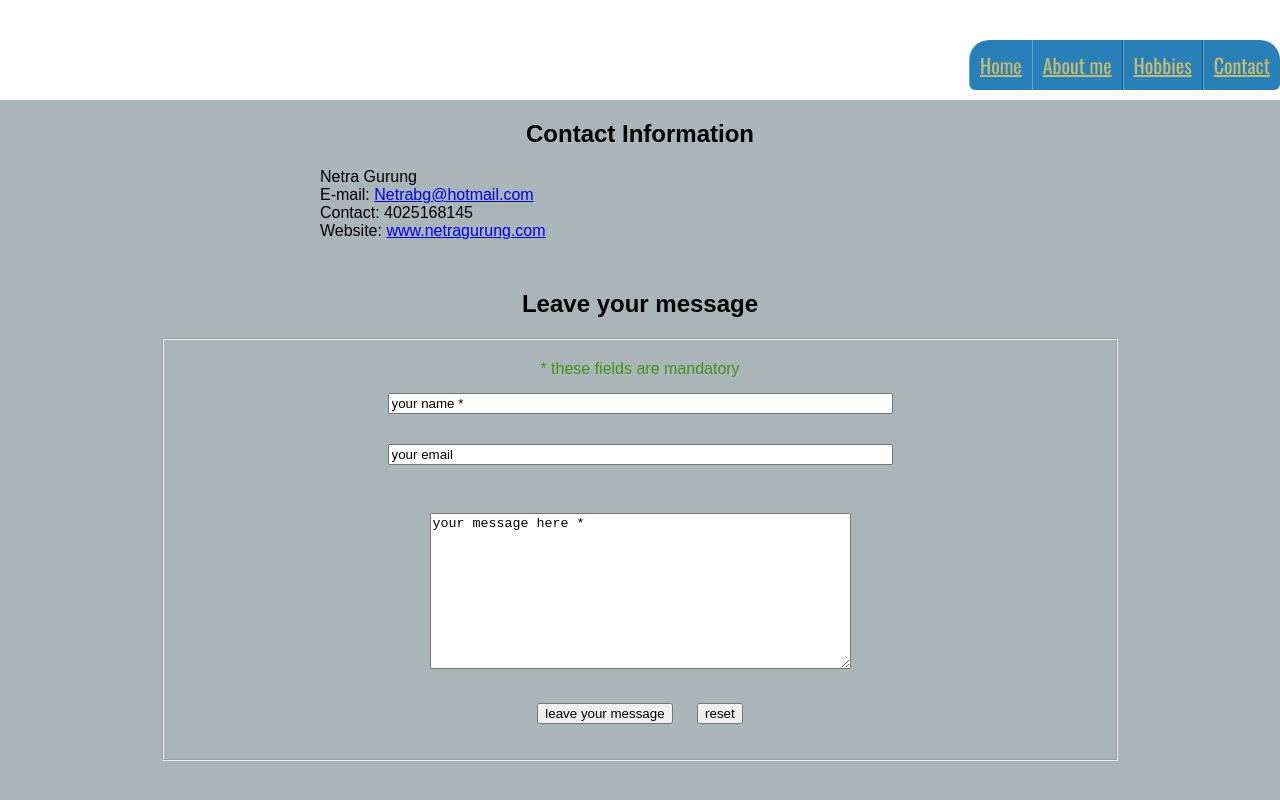
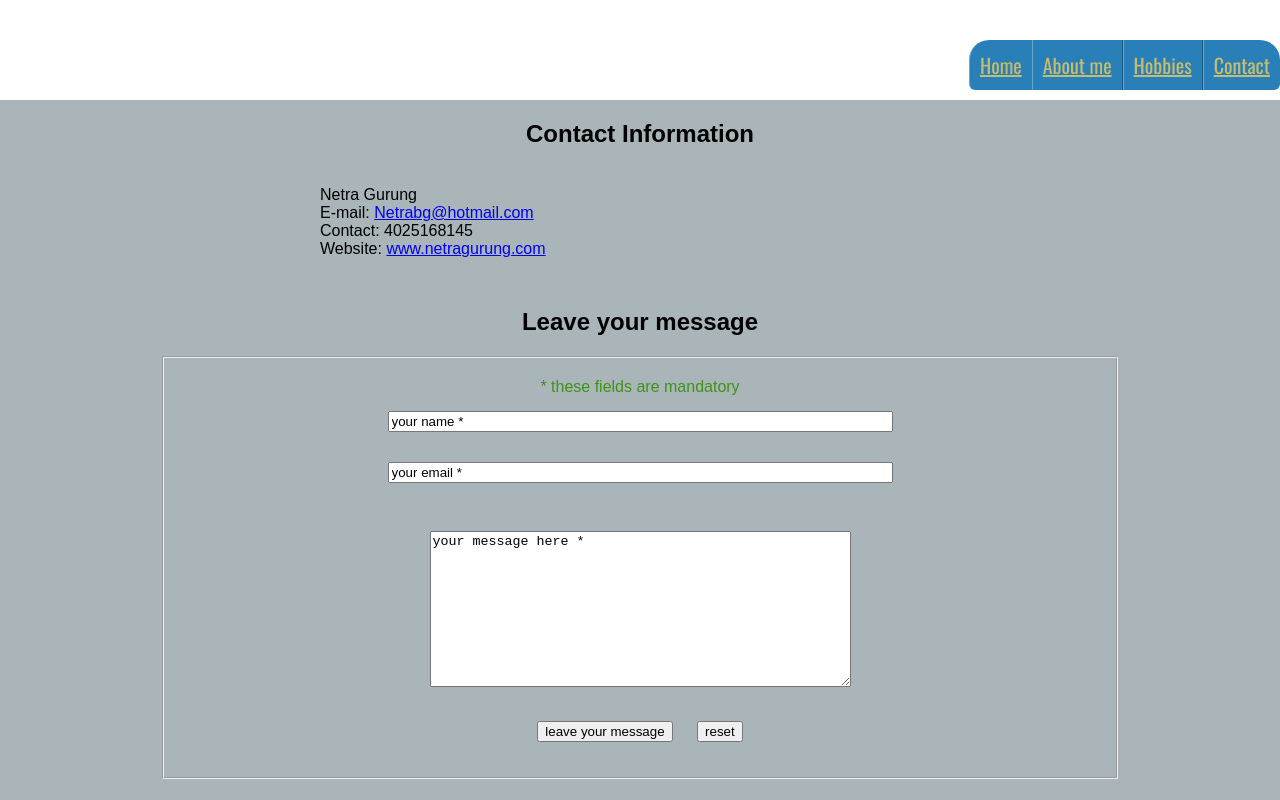
Before and after one commit to Pradeepgrg/bioSite, a plain HTML site: page Contact.html in a window 1280 px wide. Shown: the top 800 px of the page. Drawn offline with nearby package versions, Linux system fonts and the light colour scheme.

Commit message:
created Contact.html

```diff
--- a/Contact.html
+++ b/Contact.html
@@ -20,21 +20,22 @@
     </header>
 
     <h2>Contact Information</h2>
+    <br/>
 
     <p>Netra Gurung</p>
     <p>E-mail: <a href="Netrabg@hotmail.com">Netrabg@hotmail.com</a></p>
     <p>Contact: 4025168145</p>
     <p>Website: <a href="www.netragurung.com">www.netragurung.com</a></p>
 
-    <div style="width: 960px; margin:0 auto 40px auto">
     <div id="feedback">
+        <div style="width: 960px; margin:0 auto 40px auto;">
 
     <h2 id="heading">Leave your message</h2>
 
     <fieldset title="Feedback form" id="frm">
         <span class="msg" id="txtHint">* these fields are mandatory</span><br/>
         <input type="text" value="your name *" size="60" /><br/>
-        <input type="text" value="your email" size="60" /><br/>
+        <input type="text" value="your email *" size="60" /><br/>
         <br/><textarea name="" cols="50" rows="10">your message here *</textarea><br/>
         <input type="button" value="leave your message" class="submit" id="form-post" onclick="sendMessage('yes')" />
         <input type="reset" value="reset" class="submit" />
```
